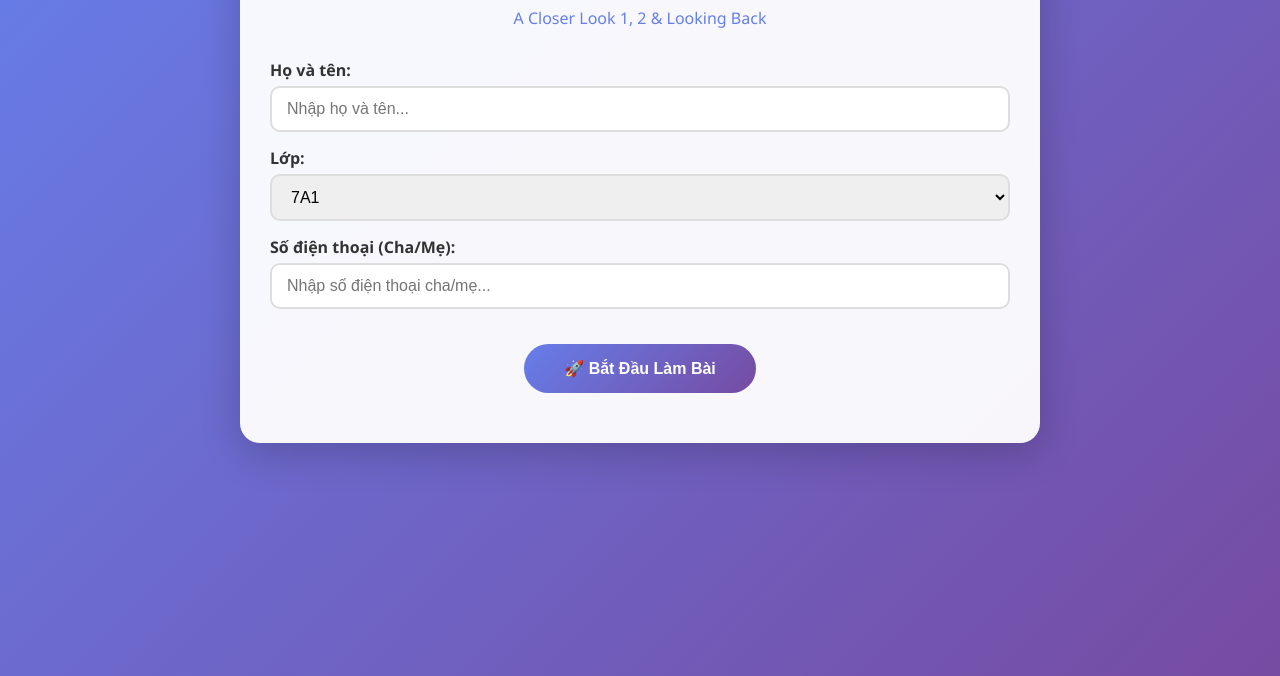
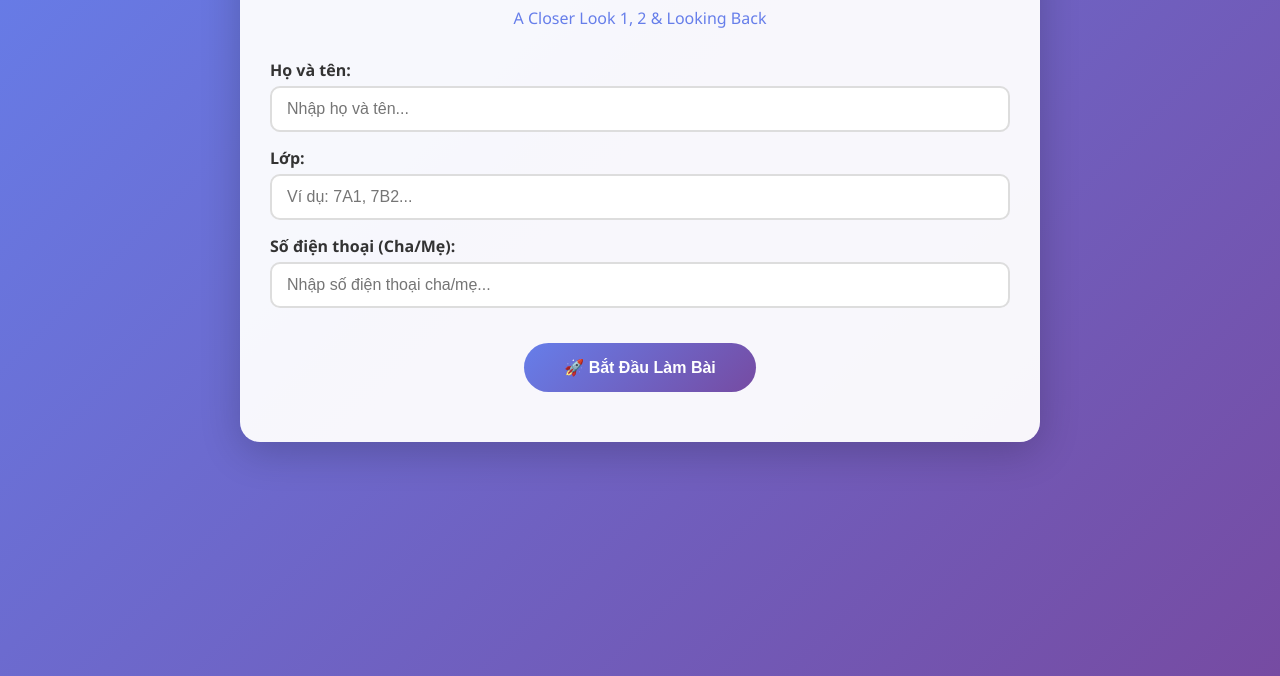
Before and after one commit to wp37/review7, a plain HTML site: page index.html in a window 1280 px wide. Shown: the part 124-800 px from the top of the page. Drawn offline with Linux system fonts and the light colour scheme.

Commit message:
Add files via upload

```diff
--- a/index.html
+++ b/index.html
@@ -310,13 +310,7 @@
                 </div>
                 <div class="form-group">
                     <label>Lớp:</label>
-                    <select id="studentClass">
-                        <option value="7A1">7A1</option>
-                        <option value="7A2">7A2</option>
-                        <option value="7A3">7A3</option>
-                        <option value="7A4">7A4</option>
-                        <option value="7A5">7A5</option>
-                    </select>
+                    <input type="text" id="studentClass" placeholder="Ví dụ: 7A1, 7B2..." required>
                 </div>
                 <div class="form-group">
                     <label>Số điện thoại (Cha/Mẹ):</label>
```
Also changed, not shown: quiz_unit7_unit8.html (+1 -7 lines).
